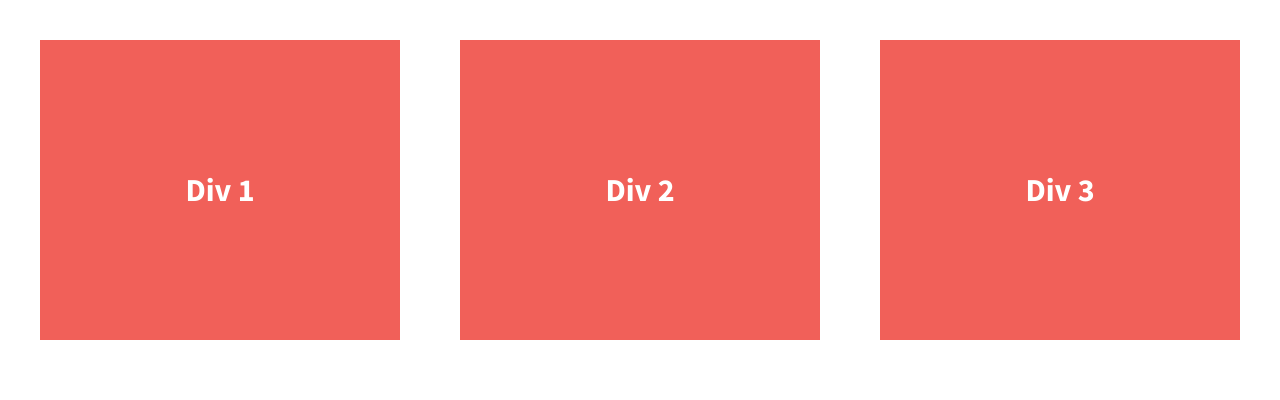
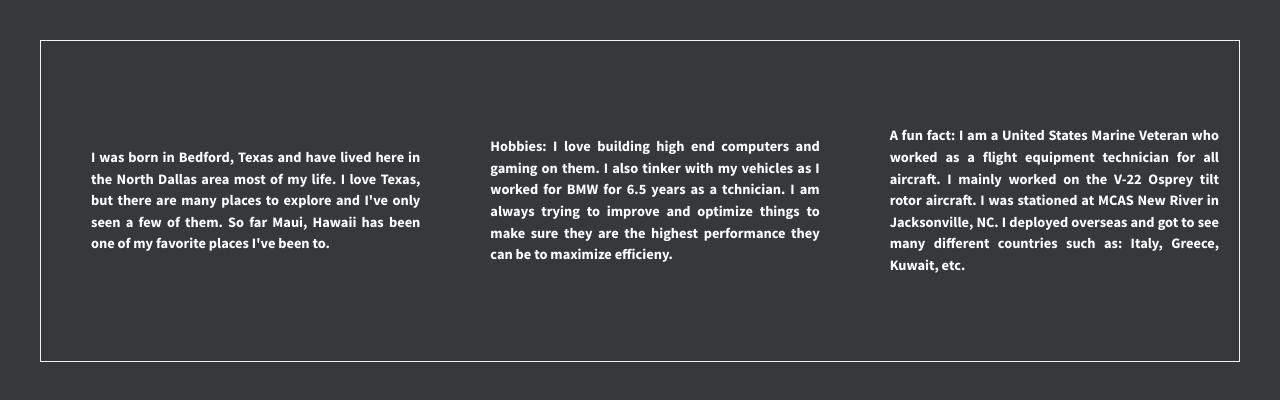
Before and after one commit to perrycq/divs-flexbox-starter, a plain HTML site: page index.html in a window 1280 px wide. Drawn offline with nearby package versions, Linux system fonts and the light colour scheme.

Commit message:
Updated div boxes to descriptions and added design elements

```diff
--- a/css/main.css
+++ b/css/main.css
@@ -97,8 +97,8 @@ textarea {
 
 
 html {
-  background-color: #fff;
   height: 100%;
+  background-color: #37383a;
 }
 
 body {
@@ -113,19 +113,23 @@ body {
   font-weight: 700;
   display: flex;
   justify-content: space-between;
+  border: 1px solid #f2f2f2;
 }
 
 .div-1, .div-2, .div-3 {
   /*give the divs a width of 30%, add display:flex, set justify-content and align-items to center*/
   color: #fff;
   line-height: 1.5em;
-  font-size: 1.6em;
-  background-color: #f16059;
+  font-size: .9rem;
+  background-color: #37383a;
   height: 300px;
   width: 30%;
   display: flex;
+  text-align: justify;
+  padding: 10px 20px 10px 50px;
   justify-content: center;
   align-items: center;
+
 }
 
 
--- a/index.html
+++ b/index.html
@@ -23,13 +23,13 @@
 
         <section class="wrapper">
             <div class="div-1">
-                Div 1
+                I was born in Bedford, Texas and have lived here in the North Dallas area most of my life. I love Texas, but there are many places to explore and I've only seen a few of them. So far Maui, Hawaii has been one of my favorite places I've been to.
             </div>
             <div class="div-2">
-                Div 2
+                Hobbies: I love building high end computers and gaming on them. I also tinker with my vehicles as I worked for BMW for 6.5 years as a tchnician. I am always trying to improve and optimize things to make sure they are the highest performance they can be to maximize efficieny.
             </div>
             <div class="div-3">
-                Div 3
+                A fun fact: I am a United States Marine Veteran who worked as a flight equipment technician for all aircraft. I mainly worked on the V-22 Osprey tilt rotor aircraft. I was stationed at MCAS New River in Jacksonville, NC. I deployed overseas and got to see many different countries such as: Italy, Greece, Kuwait, etc.
             </div>
         </section>
 
```
